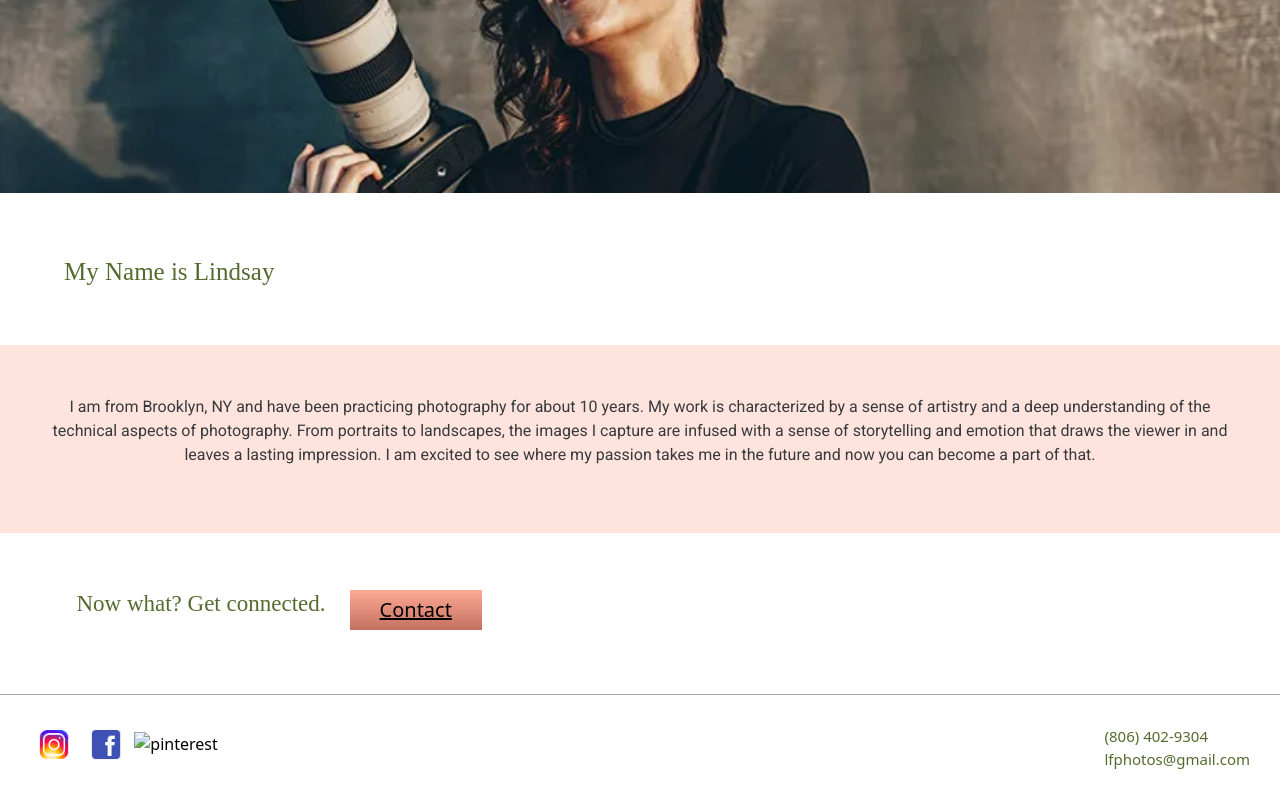
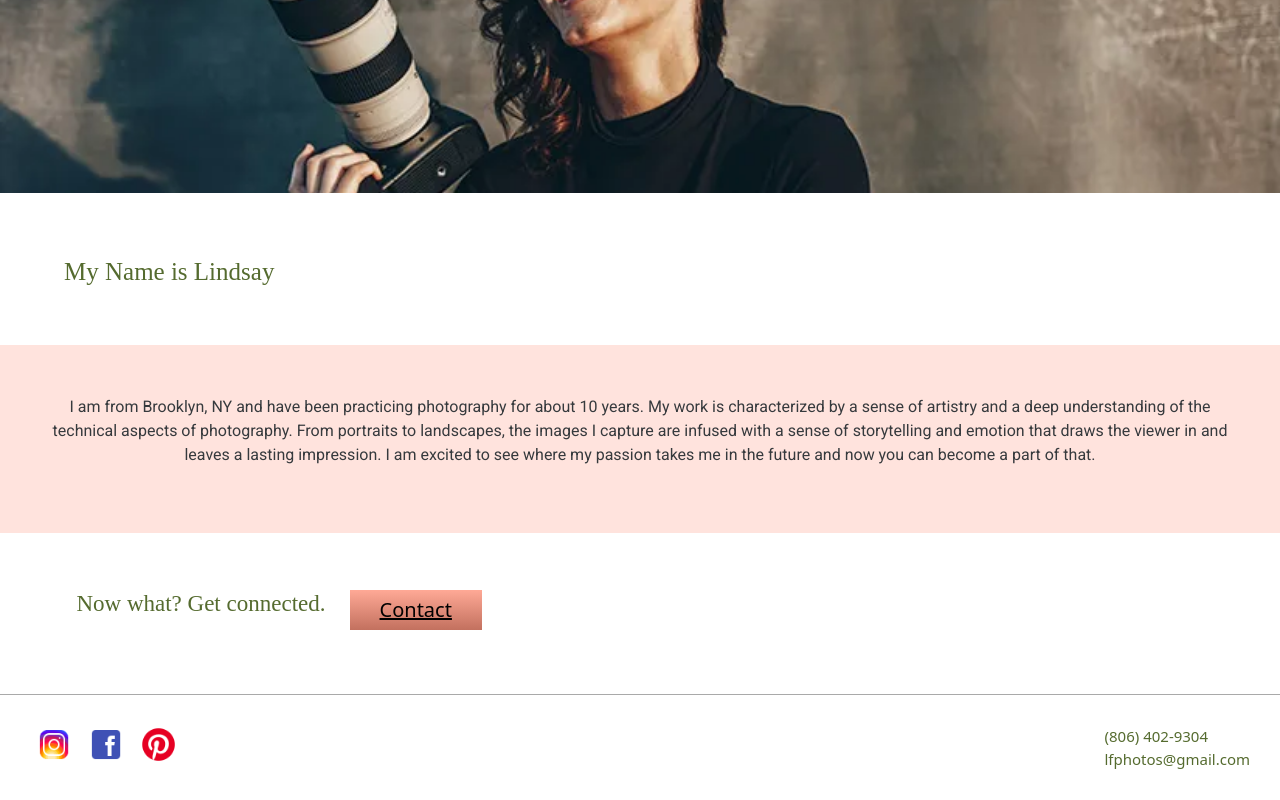
Before and after one commit to LindsayFern1/lfPhotography, a plain HTML site: page html/about.html in a window 1280 px wide. Shown: the part 449-1249 px from the top of the page. Drawn offline with nearby package versions, Linux system fonts and the light colour scheme; the site is published under a folder, as on GitHub Pages, so addresses that start at the root find nothing; a web font is replaced by a local one.

Commit message:
Update about.html

```diff
--- a/html/about.html
+++ b/html/about.html
@@ -90,7 +90,7 @@
                 </button>
                 <button onclick='window.location.href="https://www.pinterest.com/"''
                     class="social">
-                        <img src="/images/pinterest.png" alt = "pinterest"/>
+                        <img src="../images/pinterest.png" alt = "pinterest"/>
                     </button>
                 </div>
                 <div class="contacts">
```
